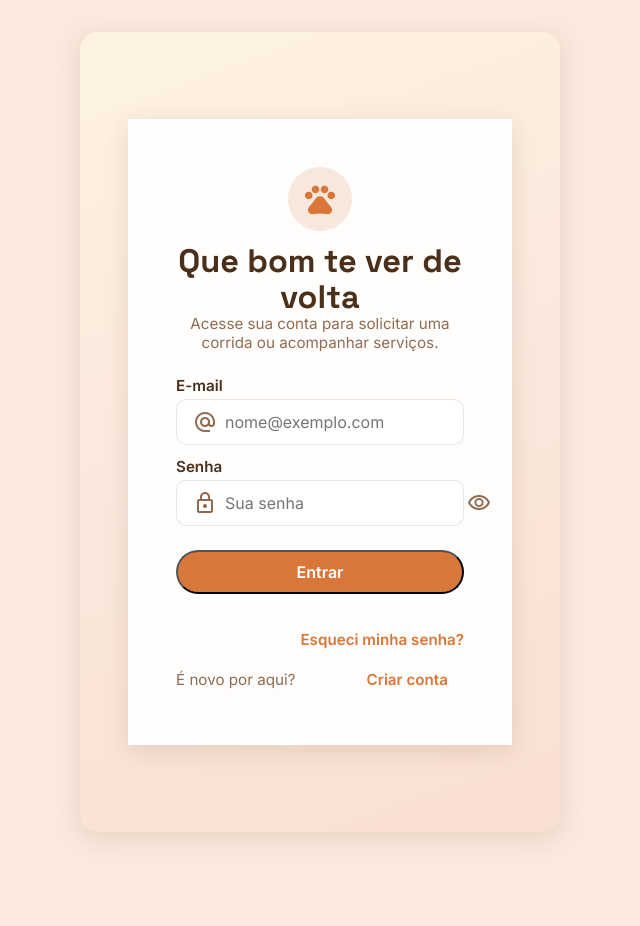
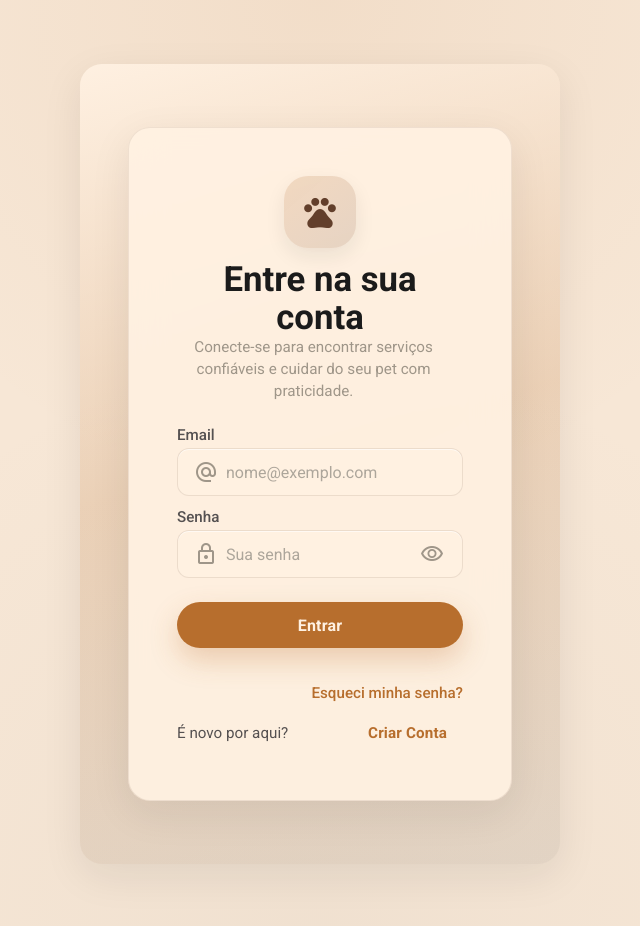
Before and after one commit to nilton-isaac/PetShopApp, a React (Vite) app in the folder app/: page /login in a window 1280 px wide. Shown: the whole page, without its empty margins (320-960 px from the left). Before the commit the page ends 864 px from the top, so only its background shows below. Built offline with nearby package versions, Linux system fonts and the light colour scheme.

Commit message:
feat: modernize petshop ui styling

```diff
--- a/app/src/components/mapIcons.js
+++ b/app/src/components/mapIcons.js
@@ -3,7 +3,7 @@ import L from 'leaflet';
 const CATEGORY_CONFIG = {
   vet: {
     label: 'Clínica veterinária',
-    glyph: 'vaccines',
+    glyph: 'medical_services',
     colorVar: '--color-category-vet',
   },
   grooming: {
@@ -12,8 +12,8 @@ const CATEGORY_CONFIG = {
     colorVar: '--color-category-grooming',
   },
   hotel: {
-    label: 'Hotel & creche',
-    glyph: 'hotel',
+    label: 'Loja · hotel · ração',
+    glyph: 'storefront',
     colorVar: '--color-category-hotel',
   },
 };
--- a/app/src/index.css
+++ b/app/src/index.css
@@ -1,4 +1,4 @@
-@import url('https://fonts.googleapis.com/css2?family=Inter:wght@400;500;600;700&family=Space+Grotesk:wght@500;600;700&display=swap');
+@import url('https://fonts.googleapis.com/css2?family=Roboto:wght@300;400;500;700&display=swap');
 @import url('https://fonts.googleapis.com/css2?family=Material+Symbols+Outlined');
 @import url('https://fonts.googleapis.com/css2?family=Material+Symbols+Rounded');
 @import './styles/tokens.css';
@@ -19,14 +19,17 @@ body {
   font-family: var(--font-family-body);
   color: var(--color-text);
   -webkit-font-smoothing: antialiased;
+  background-image: radial-gradient(circle at top, rgba(183, 110, 45, 0.08), transparent 45%),
+    radial-gradient(circle at bottom, rgba(159, 150, 137, 0.08), transparent 52%);
 }
 
 #root {
   min-height: 100dvh;
   display: flex;
   justify-content: center;
-  background: var(--color-background);
-  padding: clamp(var(--space-sm), 4vw, var(--space-xl));
+  align-items: center;
+  background: transparent;
+  padding: clamp(var(--space-md), 6vw, var(--space-3xl));
 }
 
 a {
@@ -109,11 +112,10 @@ select {
   position: sticky;
   top: 0;
   z-index: 10;
-  padding: clamp(var(--space-sm), 3vw, var(--space-md))
-    clamp(var(--space-lg), 6vw, 72px);
-  background: color-mix(in srgb, var(--color-surface) 94%, white 6%);
-  backdrop-filter: blur(14px);
-  border-bottom: 1px solid color-mix(in srgb, var(--color-border) 55%, transparent);
+  padding: clamp(var(--space-sm), 3vw, var(--space-md)) clamp(var(--space-lg), 6vw, 72px);
+  background: rgba(255, 241, 226, 0.9);
+  backdrop-filter: blur(18px);
+  border-bottom: 1px solid color-mix(in srgb, var(--color-border) 65%, transparent);
 }
 
 .app-header--landing {
@@ -168,16 +170,16 @@ select {
 
 .card {
   background: var(--color-surface);
-  border-radius: var(--radius-sm);
-  border: 1px solid var(--color-border);
-  padding: var(--space-lg);
-  box-shadow: none;
+  border-radius: var(--radius-md);
+  border: 1px solid color-mix(in srgb, var(--color-border) 80%, transparent);
+  padding: clamp(var(--space-lg), 4vw, var(--space-xl));
+  box-shadow: var(--shadow-soft);
 }
 
 .card--tonal {
-  background: color-mix(in srgb, var(--color-surface-tonal) 92%, white 8%);
-  border-color: color-mix(in srgb, var(--color-surface-tonal) 65%, transparent);
-  box-shadow: inset 0 0 0 1px rgba(231, 111, 81, 0.08);
+  background: color-mix(in srgb, var(--color-surface-tonal) 90%, white 10%);
+  border-color: color-mix(in srgb, var(--color-border) 55%, transparent);
+  box-shadow: inset 0 0 0 1px rgba(183, 110, 45, 0.08);
 }
 
 .button {
@@ -186,33 +188,47 @@ select {
   justify-content: center;
   gap: var(--space-xs);
   border-radius: var(--radius-pill);
-  min-height: 44px;
-  padding: 0 var(--space-lg);
+  min-height: 46px;
+  padding: 0 calc(var(--space-lg) + 2px);
   font-weight: 600;
-  transition: transform 0.18s ease, box-shadow 0.18s ease, background-color 0.18s ease;
+  letter-spacing: 0.01em;
+  border: none;
+  cursor: pointer;
+  transition: transform 0.18s ease, box-shadow 0.18s ease, background-color 0.18s ease, color 0.18s ease;
 }
 
 .button--small {
-  min-height: 36px;
+  min-height: 38px;
   padding-inline: var(--space-md);
   font-size: var(--font-size-sm);
 }
 
 .button--primary {
   background: var(--color-primary);
-  color: white;
+  color: #fff1e2;
+  box-shadow: 0 12px 28px rgba(183, 110, 45, 0.28);
+}
+
+.button--primary:hover {
+  transform: translateY(-1px);
+  box-shadow: 0 16px 32px rgba(98, 63, 43, 0.2);
+}
+
+.button--primary:active {
+  transform: translateY(0);
+  background: var(--color-primary-strong);
+  box-shadow: 0 8px 18px rgba(98, 63, 43, 0.24);
+}
+
+.button--secondary {
+  background: color-mix(in srgb, var(--color-surface-tonal) 80%, white 20%);
+  color: var(--color-text);
+  border: 1px solid color-mix(in srgb, var(--color-border) 70%, transparent);
   box-shadow: none;
 }
 
-.button--primary:active {
-  transform: translateY(1px);
-  background: var(--color-primary-strong);
-}
-
-.button--secondary {
-  background: var(--color-surface-tonal);
-  background: color-mix(in srgb, var(--color-surface-tonal) 65%, transparent);
-  color: var(--color-text);
+.button--secondary:hover {
+  background: color-mix(in srgb, var(--color-surface-tonal) 90%, white 10%);
 }
 
 .button--ghost {
@@ -220,8 +236,12 @@ select {
   color: var(--color-primary);
 }
 
+.button--ghost:hover {
+  color: var(--color-primary-strong);
+}
+
 .button:disabled {
-  opacity: 0.5;
+  opacity: 0.45;
   pointer-events: none;
 }
 
@@ -232,8 +252,9 @@ select {
 }
 
 .input-field label {
-  font-weight: 600;
+  font-weight: 500;
   font-size: var(--font-size-sm);
+  color: var(--color-text-subtle);
 }
 
 .input-field__control {
@@ -241,17 +262,19 @@ select {
   align-items: center;
   gap: var(--space-xs);
   width: 100%;
-  min-height: 44px;
+  min-height: 46px;
   border-radius: var(--radius-sm);
-  border: 1px solid var(--color-border);
+  border: 1px solid color-mix(in srgb, var(--color-border) 80%, transparent);
   padding: 0 var(--space-md);
-  background: rgba(255, 255, 255, 0.9);
-  transition: border-color 0.2s ease, box-shadow 0.2s ease;
+  background: rgba(255, 241, 226, 0.78);
+  box-shadow: inset 0 1px 0 rgba(255, 255, 255, 0.6);
+  transition: border-color 0.2s ease, box-shadow 0.2s ease, background-color 0.2s ease;
 }
 
 .input-field__control:focus-within {
-  border-color: var(--color-primary);
-  box-shadow: 0 0 0 2px rgba(231, 111, 81, 0.18);
+  border-color: color-mix(in srgb, var(--color-primary) 65%, transparent);
+  background: rgba(255, 241, 226, 0.95);
+  box-shadow: 0 0 0 2px rgba(183, 110, 45, 0.18);
 }
 
 .input-field__control--multiline {
@@ -267,17 +290,21 @@ select {
   display: inline-flex;
   align-items: center;
   justify-content: center;
-  color: var(--color-text-subtle);
+  color: var(--color-text-muted);
 }
 
 .input-field__input {
   flex: 1;
   border: none;
   background: transparent;
-  color: inherit;
+  color: var(--color-text);
   min-height: inherit;
   padding-block: var(--space-2xs);
   resize: vertical;
+}
+
+.input-field__input::placeholder {
+  color: color-mix(in srgb, var(--color-text-muted) 85%, white 15%);
 }
 
 .input-field__input:focus {
@@ -285,14 +312,14 @@ select {
 }
 
 .input-field textarea.input-field__input {
-  min-height: 88px;
+  min-height: 96px;
   padding-block: var(--space-xs);
 }
 
 .input-field__action {
   border: none;
   background: transparent;
-  color: var(--color-text-subtle);
+  color: var(--color-text-muted);
   cursor: pointer;
   display: inline-flex;
   align-items: center;
@@ -306,12 +333,12 @@ select {
 
 .input-field select {
   width: 100%;
-  min-height: 44px;
+  min-height: 46px;
   border-radius: var(--radius-sm);
-  border: 1px solid var(--color-border);
+  border: 1px solid color-mix(in srgb, var(--color-border) 80%, transparent);
   padding: 0 var(--space-md);
-  background: rgba(255, 255, 255, 0.9);
-  color: inherit;
+  background: rgba(255, 241, 226, 0.78);
+  color: var(--color-text);
 }
 
 .chip-fieldset {
@@ -345,27 +372,27 @@ select {
 }
 
 .chip--selectable {
-  border: 1px solid color-mix(in srgb, var(--color-border) 90%, transparent);
-  background: color-mix(in srgb, var(--color-surface) 75%, transparent);
+  border: 1px solid color-mix(in srgb, var(--color-border) 75%, transparent);
+  background: color-mix(in srgb, var(--color-surface) 85%, white 15%);
   color: var(--color-text);
   cursor: pointer;
   transition: background-color 0.2s ease, border-color 0.2s ease, color 0.2s ease, box-shadow 0.2s ease;
 }
 
 .chip--selectable:hover {
-  background: color-mix(in srgb, var(--color-surface-tonal) 65%, transparent);
+  background: color-mix(in srgb, var(--color-surface-tonal) 80%, white 20%);
 }
 
 .chip--selectable:focus-visible {
-  outline: 3px solid rgba(217, 119, 58, 0.35);
+  outline: 3px solid rgba(183, 110, 45, 0.36);
   outline-offset: 3px;
 }
 
 .chip--selected {
-  background: color-mix(in srgb, var(--color-primary) 20%, var(--color-surface-tonal));
+  background: color-mix(in srgb, var(--color-primary) 18%, var(--color-surface));
   border-color: color-mix(in srgb, var(--color-primary) 35%, transparent);
   color: var(--color-primary-strong);
-  box-shadow: 0 0 0 1px color-mix(in srgb, var(--color-primary) 35%, transparent);
+  box-shadow: 0 4px 14px rgba(98, 63, 43, 0.18);
 }
 
 .photo-picker {
@@ -399,26 +426,29 @@ select {
 
 .photo-picker__preview {
   position: relative;
-  width: 100%;
-  aspect-ratio: 4 / 3;
-  border-radius: var(--radius-md);
-  background: color-mix(in srgb, var(--color-surface-tonal) 75%, transparent);
+  width: min(100%, 200px);
+  aspect-ratio: 1 / 1;
+  border-radius: 50%;
+  background: color-mix(in srgb, var(--color-surface-tonal) 85%, white 15%);
   background-size: cover;
   background-position: center;
-  border: 1px dashed color-mix(in srgb, var(--color-border) 80%, transparent);
+  border: 1px dashed color-mix(in srgb, var(--color-border) 70%, transparent);
   display: grid;
   place-items: center;
-  transition: border-color 0.2s ease, box-shadow 0.2s ease;
+  transition: border-color 0.2s ease, box-shadow 0.2s ease, transform 0.2s ease;
   cursor: pointer;
+  overflow: hidden;
+  align-self: center;
 }
 
 .photo-picker__preview:focus-visible {
-  outline: 3px solid rgba(217, 119, 58, 0.35);
+  outline: 3px solid rgba(183, 110, 45, 0.36);
   outline-offset: 3px;
 }
 
 .photo-picker__preview:hover {
-  border-color: color-mix(in srgb, var(--color-primary) 35%, transparent);
+  border-color: color-mix(in srgb, var(--color-primary) 40%, transparent);
+  transform: translateY(-1px);
 }
 
 .photo-picker__placeholder {
@@ -427,7 +457,7 @@ select {
   align-items: center;
   gap: var(--space-2xs);
   text-align: center;
-  color: var(--color-text-subtle);
+  color: var(--color-text-muted);
 }
 
 .photo-picker__placeholder .material-symbols-outlined {
@@ -475,9 +505,10 @@ select {
   height: 72px;
   padding: 0 clamp(var(--space-md), 5vw, var(--space-lg))
     calc(var(--space-xs) + env(safe-area-inset-bottom));
-  background: color-mix(in srgb, var(--color-surface-tonal) 82%, white 18%);
-  backdrop-filter: blur(16px);
-  border-top: 1px solid color-mix(in srgb, var(--color-border) 55%, transparent);
+  background: rgba(255, 241, 226, 0.92);
+  backdrop-filter: blur(18px);
+  border-top: 1px solid color-mix(in srgb, var(--color-border) 60%, transparent);
+  box-shadow: 0 -12px 30px rgba(27, 27, 27, 0.08);
 }
 
 .map-view {
@@ -520,7 +551,7 @@ select {
 }
 
 .home-map__search .input-field__control {
-  background: rgba(255, 255, 255, 0.92);
+  background: rgba(255, 241, 226, 0.95);
   border-radius: var(--radius-pill);
   border: 1px solid color-mix(in srgb, var(--color-border) 60%, transparent);
   box-shadow: var(--shadow-soft);
@@ -538,7 +569,7 @@ select {
   color: var(--color-text);
   padding: var(--space-2xs) var(--space-sm);
   border-radius: var(--radius-pill);
-  background: color-mix(in srgb, var(--color-surface) 65%, transparent);
+  background: color-mix(in srgb, var(--color-surface) 75%, white 10%);
   width: fit-content;
 }
 
@@ -549,7 +580,7 @@ select {
   font-size: var(--font-size-xs);
   padding: var(--space-2xs) var(--space-sm);
   border-radius: var(--radius-pill);
-  background: color-mix(in srgb, var(--color-surface-tonal) 50%, transparent);
+  background: color-mix(in srgb, var(--color-surface-tonal) 60%, white 12%);
   color: var(--color-primary-strong);
   box-shadow: var(--shadow-soft);
 }
@@ -569,7 +600,7 @@ select {
   border: none;
   border-radius: var(--radius-pill);
   padding: var(--space-2xs) var(--space-sm);
-  background: color-mix(in srgb, var(--color-surface) 70%, transparent);
+  background: color-mix(in srgb, var(--color-surface) 85%, white 15%);
   color: var(--color-text);
   box-shadow: var(--shadow-soft);
   cursor: pointer;
@@ -582,7 +613,7 @@ select {
 }
 
 .home-map__chip--active {
-  background: color-mix(in srgb, var(--color-primary) 25%, white);
+  background: color-mix(in srgb, var(--color-primary) 20%, var(--color-surface));
   color: var(--color-primary-strong);
 }
 
@@ -590,7 +621,7 @@ select {
   width: 28px;
   height: 28px;
   border-radius: 50%;
-  background: color-mix(in srgb, var(--color-primary) 35%, white);
+  background: color-mix(in srgb, var(--color-primary) 38%, white 12%);
   color: var(--color-surface);
   display: grid;
   place-items: center;
@@ -619,7 +650,7 @@ select {
   border: none;
   display: grid;
   place-items: center;
-  background: color-mix(in srgb, var(--color-surface) 80%, transparent);
+  background: rgba(255, 241, 226, 0.94);
   color: var(--color-text);
   box-shadow: var(--shadow-soft);
   cursor: pointer;
@@ -656,9 +687,9 @@ select {
   gap: var(--space-sm);
   padding: var(--space-sm) var(--space-md);
   border-radius: var(--radius-lg);
-  background: rgba(255, 255, 255, 0.9);
+  background: rgba(255, 241, 226, 0.94);
   backdrop-filter: blur(12px);
-  border: 1px solid color-mix(in srgb, var(--color-border) 60%, transparent);
+  border: 1px solid color-mix(in srgb, var(--color-border) 55%, transparent);
   box-shadow: var(--shadow-soft);
   cursor: pointer;
   text-align: left;
@@ -704,18 +735,17 @@ select {
 }
 
 .map-icon {
-  width: 44px;
-  height: 44px;
+  width: 46px;
+  height: 46px;
   border-radius: 50%;
   display: grid;
   place-items: center;
   color: white;
   font-size: 22px;
   font-weight: 600;
-  box-shadow: var(--shadow-soft);
-  background: var(--color-primary);
+  box-shadow: 0 14px 28px rgba(27, 27, 27, 0.22);
   background: var(--map-icon-color, var(--color-primary));
-  border: 3px solid rgba(255, 255, 255, 0.8);
+  border: 3px solid rgba(255, 241, 226, 0.92);
 }
 
 .map-popup {
@@ -781,8 +811,8 @@ select {
   align-items: center;
   justify-content: center;
   gap: 2px;
-  color: color-mix(in srgb, var(--color-text-subtle) 92%, transparent);
-  transition: color 0.2s ease, transform 0.2s ease;
+  color: var(--color-text-muted);
+  transition: color 0.2s ease, transform 0.2s ease, background-color 0.2s ease;
   border-radius: var(--radius-pill);
   padding: var(--space-2xs) var(--space-xs);
 }
@@ -801,7 +831,8 @@ select {
 .bottom-nav__link--active {
   color: var(--color-primary-strong);
   transform: translateY(-4px);
-  background: color-mix(in srgb, var(--color-primary) 12%, transparent);
+  background: color-mix(in srgb, var(--color-primary) 15%, var(--color-surface));
+  box-shadow: 0 8px 18px rgba(183, 110, 45, 0.18);
 }
 
 .bottom-nav__link--active .bottom-nav__icon {
@@ -933,7 +964,7 @@ select {
 }
 
 :focus-visible {
-  outline: 3px solid rgba(217, 119, 58, 0.35);
+  outline: 3px solid rgba(183, 110, 45, 0.36);
   outline-offset: 3px;
 }
 
@@ -942,7 +973,7 @@ select {
 }
 
 .app-shell--auth {
-  background: linear-gradient(160deg, #fef3e2 0%, rgba(251, 233, 221, 0.6) 45%, rgba(231, 111, 81, 0.08) 100%);
+  background: linear-gradient(165deg, rgba(255, 241, 226, 0.95) 0%, rgba(183, 110, 45, 0.18) 48%, rgba(27, 27, 27, 0.08) 100%);
 }
 
 .app-shell--auth .app-header {
@@ -972,8 +1003,9 @@ select {
   flex-direction: column;
   gap: clamp(var(--space-md), 2vw, var(--space-lg));
   padding: clamp(var(--space-lg), 5vw, var(--space-2xl));
-  border-radius: clamp(var(--radius-md), 4vw, var(--radius-xl));
-  background: rgba(255, 255, 255, 0.92);
+  border-radius: clamp(var(--radius-md), 4vw, var(--radius-lg));
+  background: rgba(255, 241, 226, 0.92);
+  border: 1px solid color-mix(in srgb, var(--color-border) 65%, transparent);
   backdrop-filter: blur(18px);
   box-shadow: var(--shadow-soft);
 }
@@ -987,25 +1019,30 @@ select {
 }
 
 .auth-icon {
-  width: 64px;
-  height: 64px;
-  border-radius: 50%;
+  width: 72px;
+  height: 72px;
+  border-radius: 24px;
   display: grid;
   place-items: center;
-  background: color-mix(in srgb, var(--color-primary) 18%, white);
-  color: var(--color-primary);
-  font-size: 36px;
+  background: linear-gradient(140deg, rgba(183, 110, 45, 0.18), rgba(98, 63, 43, 0.16));
+  color: var(--color-primary-strong);
+  box-shadow: 0 8px 20px rgba(27, 27, 27, 0.08);
+  font-size: 38px;
 }
 
 .auth-header__text h1 {
   font-family: var(--font-family-display);
-  font-size: clamp(var(--font-size-lg), 3.2vw, var(--font-size-xl));
+  font-weight: 700;
+  font-size: clamp(var(--font-size-lg), 3vw, var(--font-size-xl));
   line-height: var(--line-height-tight);
+  color: var(--color-text);
 }
 
 .auth-header__text p {
-  color: var(--color-text-subtle);
+  color: var(--color-text-muted);
   font-size: var(--font-size-sm);
+  line-height: var(--line-height-normal);
+  max-width: 32ch;
 }
 
 .auth-fields {
@@ -1026,13 +1063,14 @@ select {
   border: none;
   background: none;
   color: var(--color-primary);
-  font-weight: 600;
+  font-weight: 500;
   font-size: var(--font-size-sm);
   cursor: pointer;
+  transition: color 0.2s ease;
 }
 
 .auth-link-button:hover {
-  text-decoration: underline;
+  color: var(--color-primary-strong);
 }
 
 .auth-footer__cta {
@@ -1050,7 +1088,7 @@ select {
 .auth-error {
   padding: var(--space-xs) var(--space-sm);
   border-radius: var(--radius-sm);
-  background: rgba(231, 111, 81, 0.1);
+  background: rgba(196, 91, 59, 0.12);
   color: var(--color-primary-strong);
   font-size: var(--font-size-sm);
 }
--- a/app/src/pages/Home.jsx
+++ b/app/src/pages/Home.jsx
@@ -88,13 +88,13 @@ export default function Home() {
 
   const summaryText = useMemo(() => {
     if (isLoading) {
-      return 'Buscando parceiros...';
+      return 'Buscando serviços próximos...';
     }
     if (error) {
       return error;
     }
     if (!filteredServices.length) {
-      return 'Nenhum local encontrado para os filtros selecionados.';
+      return 'Nenhum serviço encontrado para os filtros selecionados.';
     }
     return `${filteredServices.length} locais disponíveis`;
   }, [error, filteredServices.length, isLoading]);
@@ -164,7 +164,7 @@ export default function Home() {
               inputProps={{
                 value: searchTerm,
                 onChange: (event) => setSearchTerm(event.target.value),
-                placeholder: 'Buscar por serviço ou endereço',
+                placeholder: 'Buscar serviços ou localizações',
                 autoComplete: 'off',
               }}
             />
--- a/app/src/pages/Login.jsx
+++ b/app/src/pages/Login.jsx
@@ -19,14 +19,16 @@ export default function Login() {
             pets
           </span>
           <div className="auth-header__text">
-            <h1>Que bom te ver de volta</h1>
-            <p>Acesse sua conta para solicitar uma corrida ou acompanhar serviços.</p>
+            <h1>Entre na sua conta</h1>
+            <p>
+              Conecte-se para encontrar serviços confiáveis e cuidar do seu pet com praticidade.
+            </p>
           </div>
         </header>
         <div className="auth-fields">
           <InputField
             id="email"
-            label="E-mail"
+            label="Email"
             icon={<span className="material-symbols-outlined">alternate_email</span>}
             inputProps={{ type: 'email', required: true, placeholder: 'nome@exemplo.com' }}
           />
@@ -49,7 +51,7 @@ export default function Login() {
           <div className="auth-footer__cta">
             <span>É novo por aqui?</span>
             <Button to="/register" variant="ghost" size="small">
-              Criar conta
+              Criar Conta
             </Button>
           </div>
         </footer>
--- a/app/src/pages/RegisterUser.jsx
+++ b/app/src/pages/RegisterUser.jsx
@@ -43,14 +43,16 @@ export default function RegisterUser() {
             badge
           </span>
           <div className="auth-header__text">
-            <h1>Crie sua conta</h1>
-            <p>Informe seus dados para personalizar recomendações e agilizar solicitações.</p>
+            <h1>Cadastre-se</h1>
+            <p>
+              Compartilhe alguns dados para receber recomendações sob medida para o seu pet.
+            </p>
           </div>
         </header>
         <div className="auth-fields">
           <InputField
             id="nome"
-            label="Nome"
+            label="Nome Completo"
             icon={<span className="material-symbols-outlined">person</span>}
             inputProps={{
               value: formData.name,
@@ -61,7 +63,7 @@ export default function RegisterUser() {
           />
           <InputField
             id="email"
-            label="E-mail"
+            label="Email"
             icon={<span className="material-symbols-outlined">alternate_email</span>}
             inputProps={{
               value: formData.email,
@@ -99,7 +101,7 @@ export default function RegisterUser() {
           />
           <InputField
             id="confirmar-senha"
-            label="Confirmar senha"
+            label="Confirmar Senha"
             type="password"
             showPasswordToggle
             icon={<span className="material-symbols-outlined">lock_reset</span>}
@@ -124,7 +126,7 @@ export default function RegisterUser() {
           <div className="auth-footer__cta">
             <span>Já tem uma conta?</span>
             <Button to="/login" variant="ghost" size="small">
-              Entrar
+              Já tenho uma conta
             </Button>
           </div>
         </footer>
--- a/app/src/styles/tokens.css
+++ b/app/src/styles/tokens.css
@@ -1,35 +1,38 @@
 :root {
-  color-scheme: light dark;
-  --color-primary: #d9773a;
-  --color-primary-strong: #a95524;
-  --color-category-vet: #2a9d8f;
-  --color-category-grooming: #f4a261;
-  --color-category-hotel: #e76f51;
-  --color-surface: #fff5ed;
-  --color-surface-tonal: #f7d8c2;
-  --color-background: #fbe9dd;
-  --color-border: rgba(74, 47, 26, 0.12);
-  --color-text: #4a2f1a;
-  --color-text-subtle: #8f6b52;
-  --color-success: #2a9d8f;
-  --color-danger: #e76f51;
-  --shadow-soft: 0 6px 24px rgba(74, 47, 26, 0.12);
-  --shadow-raised: 0 12px 32px rgba(74, 47, 26, 0.16);
-  --radius-xs: 4px;
-  --radius-sm: 10px;
-  --radius-md: 14px;
-  --radius-lg: 18px;
+  color-scheme: light;
+  --color-primary: #b76e2d;
+  --color-primary-strong: #623f2b;
+  --color-category-vet: #3fae85;
+  --color-category-grooming: #b76e2d;
+  --color-category-hotel: #9f9689;
+  --color-surface: #fff1e2;
+  --color-surface-tonal: #f2e2d0;
+  --color-background: #f7e7d6;
+  --color-border: rgba(98, 63, 43, 0.15);
+  --color-text: #1b1b1b;
+  --color-text-subtle: #555151;
+  --color-text-muted: #9f9689;
+  --color-success: #3fae85;
+  --color-danger: #c45b3b;
+  --shadow-soft: 0 12px 40px rgba(27, 27, 27, 0.08);
+  --shadow-raised: 0 18px 48px rgba(27, 27, 27, 0.12);
+  --radius-xs: 6px;
+  --radius-sm: 12px;
+  --radius-md: 16px;
+  --radius-lg: 22px;
   --radius-pill: 9999px;
-  --font-family-display: 'Space Grotesk', 'Inter', system-ui, -apple-system, BlinkMacSystemFont, 'Segoe UI', sans-serif;
-  --font-family-body: 'Inter', system-ui, -apple-system, BlinkMacSystemFont, 'Segoe UI', sans-serif;
-  --font-size-xs: clamp(0.75rem, 0.73rem + 0.1vw, 0.8rem);
+  --font-family-display: 'Roboto', system-ui, -apple-system, BlinkMacSystemFont, 'Segoe UI', sans-serif;
+  --font-family-body: 'Roboto', system-ui, -apple-system, BlinkMacSystemFont, 'Segoe UI', sans-serif;
+  --font-size-2xs: clamp(0.7rem, 0.68rem + 0.08vw, 0.76rem);
+  --font-size-xs: clamp(0.75rem, 0.73rem + 0.1vw, 0.82rem);
   --font-size-sm: clamp(0.875rem, 0.84rem + 0.2vw, 0.95rem);
-  --font-size-md: clamp(1rem, 0.95rem + 0.25vw, 1.1rem);
-  --font-size-lg: clamp(1.25rem, 1.15rem + 0.4vw, 1.5rem);
-  --font-size-xl: clamp(1.75rem, 1.55rem + 0.6vw, 2.2rem);
+  --font-size-md: clamp(1rem, 0.95rem + 0.25vw, 1.12rem);
+  --font-size-lg: clamp(1.35rem, 1.2rem + 0.4vw, 1.7rem);
+  --font-size-xl: clamp(1.9rem, 1.65rem + 0.65vw, 2.4rem);
   --line-height-tight: 1.1;
-  --line-height-normal: 1.4;
-  --line-height-relaxed: 1.6;
+  --line-height-normal: 1.45;
+  --line-height-relaxed: 1.7;
+  --space-3xs: 2px;
   --space-2xs: 4px;
   --space-xs: 8px;
   --space-sm: 12px;
@@ -37,21 +40,6 @@
   --space-lg: 24px;
   --space-xl: 32px;
   --space-2xl: 48px;
+  --space-3xl: 64px;
   --app-max-width: 480px;
 }
-
-@media (prefers-color-scheme: dark) {
-  :root {
-    --color-surface: #2f1d13;
-    --color-surface-tonal: #3c2619;
-    --color-background: #1f140c;
-    --color-border: rgba(248, 220, 200, 0.18);
-    --color-text: #f8eee5;
-    --color-text-subtle: rgba(248, 238, 229, 0.7);
-    --color-category-vet: #2a9d8f;
-    --color-category-grooming: #f4a261;
-    --color-category-hotel: #f28482;
-    --shadow-soft: 0 10px 28px rgba(0, 0, 0, 0.5);
-    --shadow-raised: 0 18px 40px rgba(0, 0, 0, 0.55);
-  }
-}
```
Also changed, not shown: app/src/pages/AddPet.jsx (+14 -7 lines).
